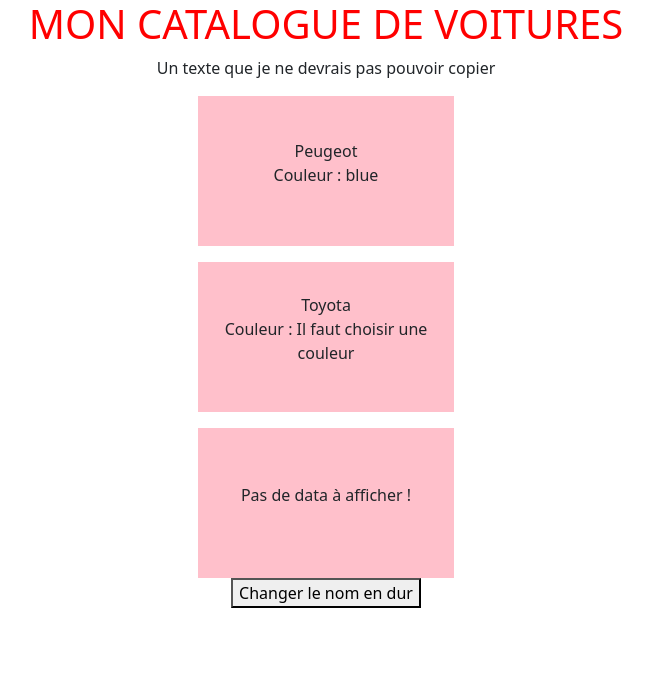
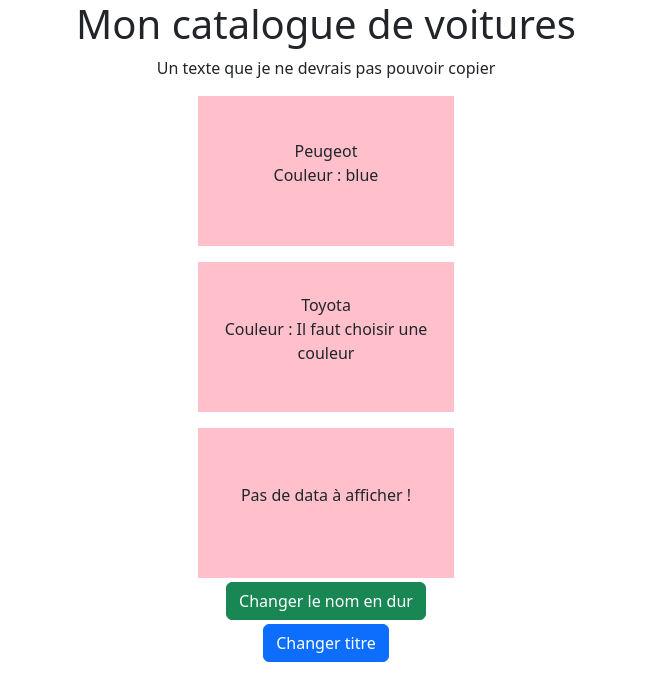
Before and after one commit to Amine1342/cars, a React (Create React App) app: page / in a window 1280 px wide. Shown: the top 700 px of the page, without its empty margins (314-967 px from the left). Built offline with nearby package versions, Linux system fonts and the light colour scheme.

Commit message:
titre Maj + changer

```diff
--- a/src/App.js
+++ b/src/App.js
@@ -6,9 +6,21 @@ import "bootstrap/dist/js/bootstrap.bundle.js"; // importer son JS
 
 class App extends Component {
   // State (état, donnnés, data)
-    State = {
-        titre: "Mon catalogue de voitures"
-    }
+  state = {
+    titre: "Mon catalogue de voitures",
+  };
+
+  changeUpper = (e) => {
+    this.setState({
+      titre: this.state.titre.toUpperCase(),
+    });
+  };
+
+  changeTitle = (e) => {
+    this.setState({
+      titre: "J'ai changé le titre !",
+    });
+  };
 
   // Comportements
 
@@ -16,9 +28,15 @@ class App extends Component {
   render() {
     return (
       <div className="App">
-                <MyCars title={this.State.titre} />
+        <MyCars title={this.state.titre} />
 
-                <button>Changer le nom en dur</button>
+        <button className="btn btn-success mt-1" onClick={this.changeUpper}>
+          Changer le nom en dur
+        </button>
+        <br />
+        <button className="btn btn-primary mt-1" onClick={this.changeTitle}>
+          Changer titre
+        </button>
       </div>
     );
   }
--- a/src/Components/Mycars.js
+++ b/src/Components/Mycars.js
@@ -6,18 +6,10 @@ class MyCars extends React.Component {
         alert("Voler c'est mal !");
     };
 
-    addStyle = (e) => {
-        if (e.target.classList.contains("style")) {
-            e.target.classList.remove("style");
-        } else {
-            e.target.classList.add("style");
-        }
-    };
-
     render() {
         return (
             <div>
-                <h1 onMouseOver={this.addStyle}>{this.props.title}</h1>
+                <h1>{this.props.title}</h1>
                 <p onCopy={this.noCopy}>
                     Un texte que je ne devrais pas pouvoir copier
                 </p>
```
Lines whose indentation alone changed are shown as unchanged.
